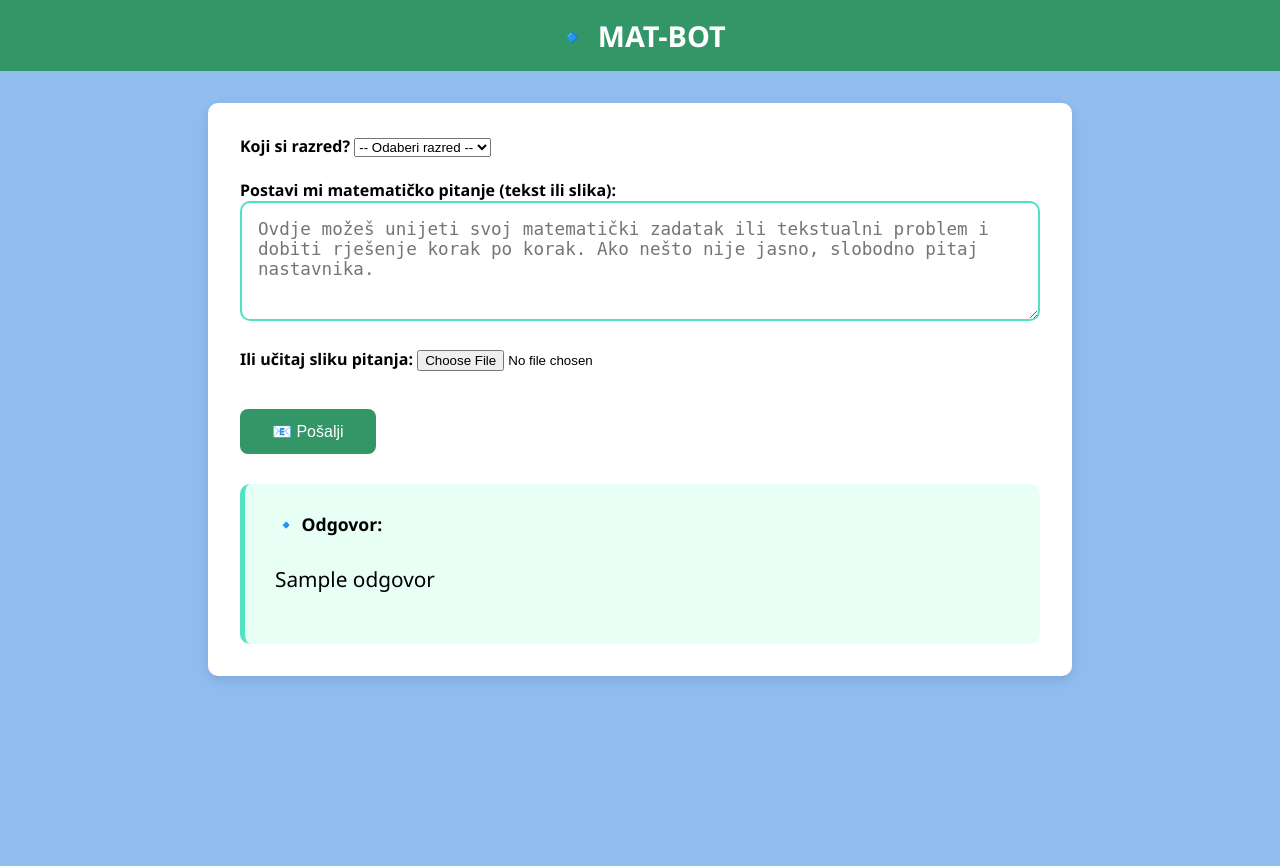
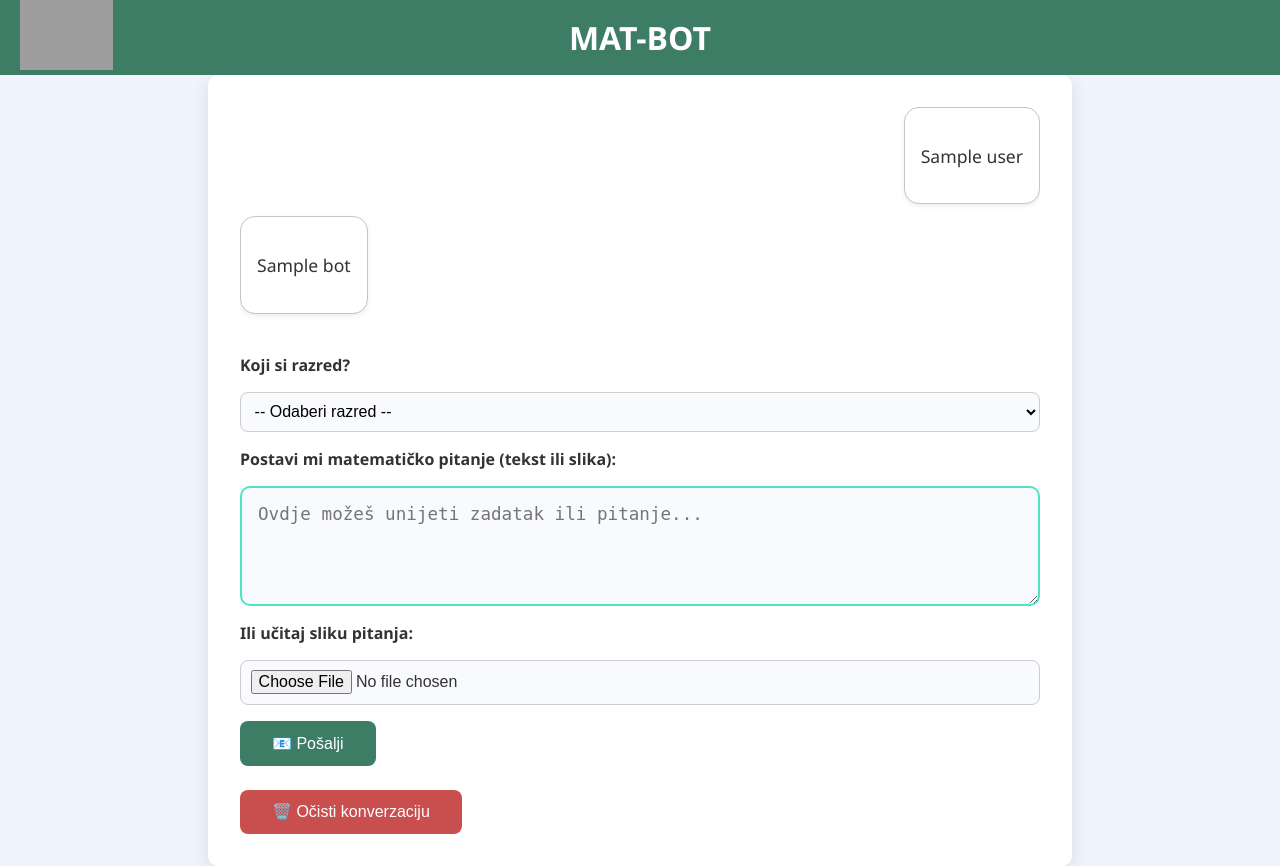
Before and after one commit to FarisMujacic/ai-matematicari, a Flask app: template templates/index.html in a window 1280 px wide. Before the commit the page ends 680 px from the top, so only its background shows below. Run offline with Flask 3, Linux system fonts and the light colour scheme; the template is opened without the code that fills it: most values are stand-ins (such as "Sample title", 1, 10 or a date in 2020); grey boxes are pictures that could not be loaded.

Commit message:
Update index.html

```diff
--- a/templates/index.html
+++ b/templates/index.html
@@ -1,44 +1,70 @@
 <!DOCTYPE html>
 <html lang="bs">
 <head>
-    <meta charset="UTF-8">
-    <meta name="viewport" content="width=device-width, initial-scale=1.0">
+  <meta charset="UTF-8" />
+  <meta name="viewport" content="width=device-width, initial-scale=1.0" />
   <title>MAT-BOT</title>
-    <script src="https://polyfill.io/v3/polyfill.min.js?features=es6"></script>
-    <script id="MathJax-script" async src="https://cdn.jsdelivr.net/npm/mathjax@3/es5/tex-mml-chtml.js"></script>
+
+  <!-- MathJax -->
   <script>
     MathJax = {
-        tex: { inlineMath: [['$', '$'], ['\\(', '\\)']] },
-        svg: { fontCache: 'global' }
+      tex: { inlineMath: [["$", "$"], ["\\(", "\\)"]] },
+      svg: { fontCache: "global" }
     };
   </script>
+  <script id="MathJax-script" async src="https://cdn.jsdelivr.net/npm/mathjax@3/es5/tex-mml-chtml.js"></script>
+
   <style>
     body {
-            font-family: 'Segoe UI', Tahoma, Geneva, Verdana, sans-serif;
-            background-color: #90bcf0; /* Page */
-            color: #000000;
+      font-family: "Segoe UI", Tahoma, Geneva, Verdana, sans-serif;
+      background-color: #f0f4ff;
+      color: #333;
       margin: 0;
       padding: 0;
-            height: 100%;
-
     }
 
    header {
-            background-color: #329667; /* Header Background */
+  background-color: #3d7d66;
+  color: white;
   padding: 1rem;
-            text-align: center;
-            color: white;
-            font-size: 1.8rem;
+  display: flex;
+  align-items: center;
+  justify-content: center;
+  position: relative;
+}
+
+.logo-container {
+  position: absolute;
+  left: 20px;
+}
+
+.logo-container img {
+  height: 70px;
+}
+
+.title-container {
+  font-size: 2rem;
   font-weight: bold;
 }
 
+
+
     main {
       max-width: 800px;
-            margin: 2rem auto;
+      margin: 0 auto;
+      padding: 2rem;
+      display: flex;
+      flex-direction: column;
+      gap: 1.5rem;
       background-color: #ffffff;
-            padding: 2rem;
       border-radius: 10px;
-            box-shadow: 0 4px 12px rgba(0, 0, 0, 0.1);
+      box-shadow: 0 5px 20px rgba(0, 0, 0, 0.1);
+    }
+
+    form {
+      display: flex;
+      flex-direction: column;
+      gap: 1rem;
     }
 
     textarea {
@@ -50,100 +76,172 @@
       border: 2px solid #50e3c2;
       resize: vertical;
       outline: none;
-            box-sizing: border-box; /* <<< OVO je ključno za ravnomjernost */
-            box-shadow: inset 0 1px 3px rgba(0, 0, 0, 0.05);
+      box-sizing: border-box;
+      background-color: #f8fafd;
     }
 
-
-
     textarea:focus {
-            border-color: #329667;
+      border-color: #3d7d66;
     }
 
     button {
-            margin-top: 1rem;
-            background-color: #329667;
+      background-color: #3d7d66;
       color: white;
       border: none;
       padding: 0.8rem 2rem;
       font-size: 1rem;
       border-radius: 8px;
       cursor: pointer;
+      width: fit-content;
     }
 
     button:hover {
-            background-color: #267754;
+      background-color: #2f5c4e;
     }
 
-        .output-box {
-            background-color: #e8fff5;
-            border-left: 5px solid #50e3c2;
-            padding: 25px 30px;
-            margin-top: 30px;
-            font-size: 1.3rem;
-            line-height: 1.8;
-            border-radius: 10px;
-            font-family: "Segoe UI", Tahoma, Geneva, Verdana, sans-serif;
+    .chat-container {
+      display: flex;
+      flex-direction: column;
+      gap: 12px;
+      overflow-y: auto;
+      padding-bottom: 1rem;
     }
 
-        .output-box strong {
-            display: block;
-            margin-bottom: 0.5rem;
+    .chat-message {
+      display: flex;
+      width: 100%;
+    }
+
+    .chat-bubble {
+        max-width: 75%;
+        padding: 1rem;
+        border-radius: 15px;
         font-size: 1.1rem;
+        line-height: 1.6;
+        word-wrap: break-word;
+        box-shadow: 0 2px 5px rgba(0, 0, 0, 0.08);
+        transition: all 0.3s ease-in-out;
+        border: 1.5px solid #c4c4c4; /* NOVO: okvir oko poruke */
+        background-color: #ffffff;
+        }
+
+
+    .user-message {
+      justify-content: flex-end;
+    }
+
+    .user .chat-bubble {
+      background-color: #cce6ff;
+      border-top-right-radius: 0;
+    }
+
+    .bot-message {
+      justify-content: flex-start;
+    }
+
+    .bot .chat-bubble {
+      background-color: #dcf8d7;
+      border-top-left-radius: 0;
+    }
+
+    .typing-indicator {
+      font-style: italic;
+      font-size: 1rem;
+      padding: 0.5rem 1rem;
+      color: #444;
+      background-color: #fff2c2;
+      border-left: 4px solid #ffb84d;
+      border-radius: 6px;
+      margin-bottom: 1rem;
+      max-width: 300px;
+    }
+
+    select,
+    input[type="file"] {
+      padding: 0.6rem;
+      border: 1.5px solid #ccc;
+      border-radius: 8px;
+      background-color: #f8fafd;
+      font-size: 1rem;
+    }
+
+    select:focus,
+    input[type="file"]:focus {
+      border-color: #3d7d66;
     }
   </style>
 </head>
 <body>
   <header>
-        🔹 MAT-BOT
+  <div class="logo-container">
+    <img src="https://s3.amazonaws.com/thinkific-import/307785/cmQxwUYXTjWxCFQJjrA4_MATEMATICAR_3_01_Transparent_png" alt="MATEMATICARI Logo" />
+  </div>
+  <div class="title-container">MAT-BOT</div>
 </header>
 
-    <main>
-     <form method="POST" enctype="multipart/form-data">
+
+
+  <main id="main-container">
+    {% if history %}
+    <div class="chat-container" id="chat-container">
+      <div id="typing" class="typing-indicator" style="display: none;">
+        🤖 MAT-BOT piše odgovor...
+      </div>
+
+      {% for message in history %}
+      <div class="chat-message user-message">
+        <div class="chat-bubble user">
+          <p>{{ message.user }}</p>
+        </div>
+      </div>
+      <div class="chat-message bot-message">
+        <div class="chat-bubble bot">
+          <p>{{ message.bot|safe }}</p>
+        </div>
+      </div>
+      {% endfor %}
+    </div>
+    {% endif %}
+
+    <form method="POST" enctype="multipart/form-data" onsubmit="showTyping()">
       <label for="razred"><strong>Koji si razred?</strong></label>
       <select name="razred" id="razred" required>
         <option value="">-- Odaberi razred --</option>
-        <option value="5">5. razred</option>
-        <option value="6">6. razred</option>
-        <option value="7">7. razred</option>
-        <option value="8">8. razred</option>
-        <option value="9">9. razred</option>
+        <option value="5" {% if razred == "5" %}selected{% endif %}>5. razred</option>
+        <option value="6" {% if razred == "6" %}selected{% endif %}>6. razred</option>
+        <option value="7" {% if razred == "7" %}selected{% endif %}>7. razred</option>
+        <option value="8" {% if razred == "8" %}selected{% endif %}>8. razred</option>
+        <option value="9" {% if razred == "9" %}selected{% endif %}>9. razred</option>
       </select>
 
-    <br><br>
-
       <label for="pitanje"><strong>Postavi mi matematičko pitanje (tekst ili slika):</strong></label>
-    <textarea name="pitanje" id="pitanje"
-     placeholder="Ovdje možeš unijeti svoj matematički zadatak ili tekstualni problem i dobiti rješenje korak po korak. Ako nešto nije jasno, slobodno pitaj nastavnika."></textarea>
-
-    <br><br>
+      <textarea name="pitanje" id="pitanje" placeholder="Ovdje možeš unijeti zadatak ili pitanje..."></textarea>
 
       <label for="slika"><strong>Ili učitaj sliku pitanja:</strong></label>
-    <input type="file" name="slika" accept="image/*">
-
-    <br><br>
+      <input type="file" name="slika" accept="image/*" />
 
       <button type="submit">📧 Pošalji</button>
     </form>
 
+    <form method="POST" action="/clear">
+      <button type="submit" style="background-color: #c94f4f;">🗑️ Očisti konverzaciju</button>
+    </form>
+  </main>
 
+  <script>
+    function showTyping() {
+      const typing = document.getElementById("typing");
+      if (typing) typing.style.display = "block";
+    }
 
-        {% if odgovor %}
-<div id="odgovor" class="output-box">
-    <strong>🔹 Odgovor:</strong>
-    <p>{{ odgovor|safe }}</p>
-</div>
-{% endif %}
-
-    </main>
-    <script>
-    window.onload = function() {
-        const odgovorBox = document.getElementById("odgovor");
-        if (odgovorBox) {
-            odgovorBox.scrollIntoView({ behavior: "smooth" });
+    window.onload = () => {
+      setTimeout(() => {
+        const chat = document.getElementById("chat-container");
+        if (chat) {
+          chat.scrollIntoView({ behavior: "smooth", block: "end" });
         }
+      }, 150);
     };
   </script>
-
 </body>
 </html>
```
Lines whose indentation alone changed are shown as unchanged.
